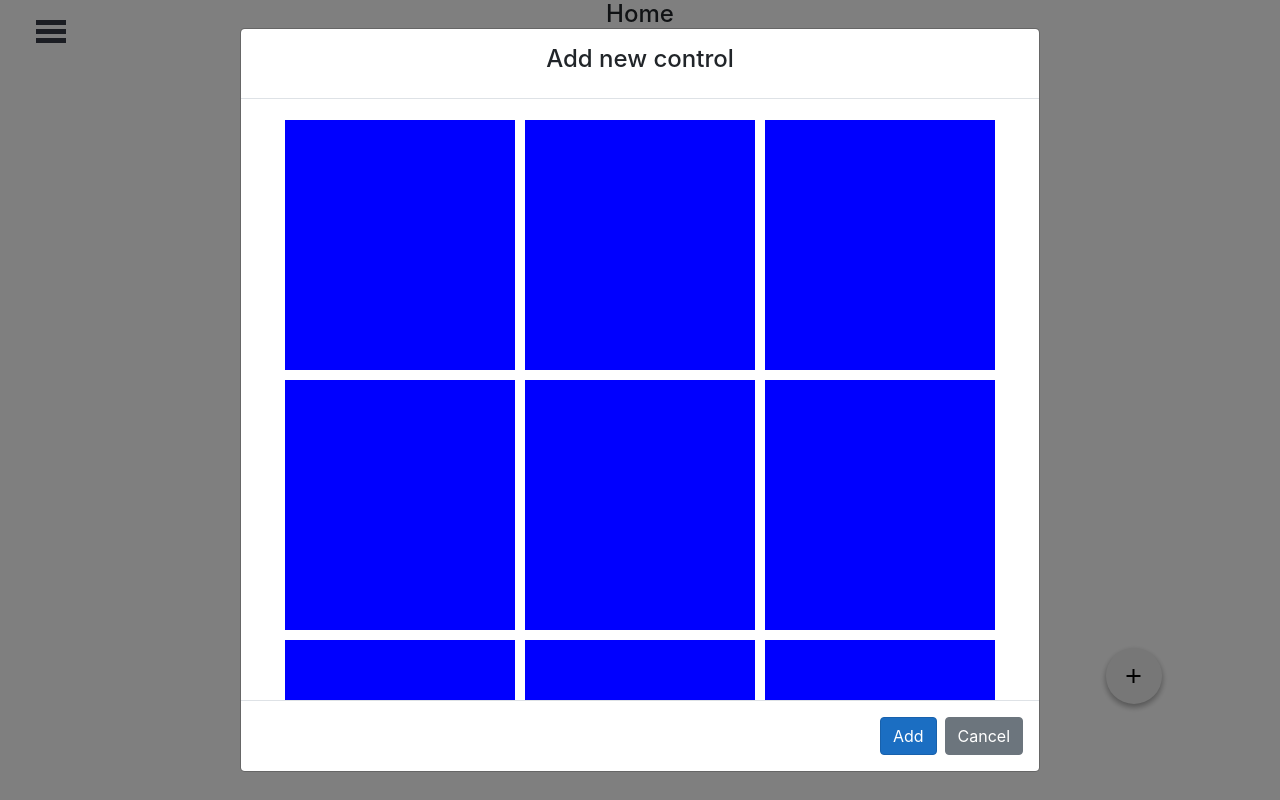
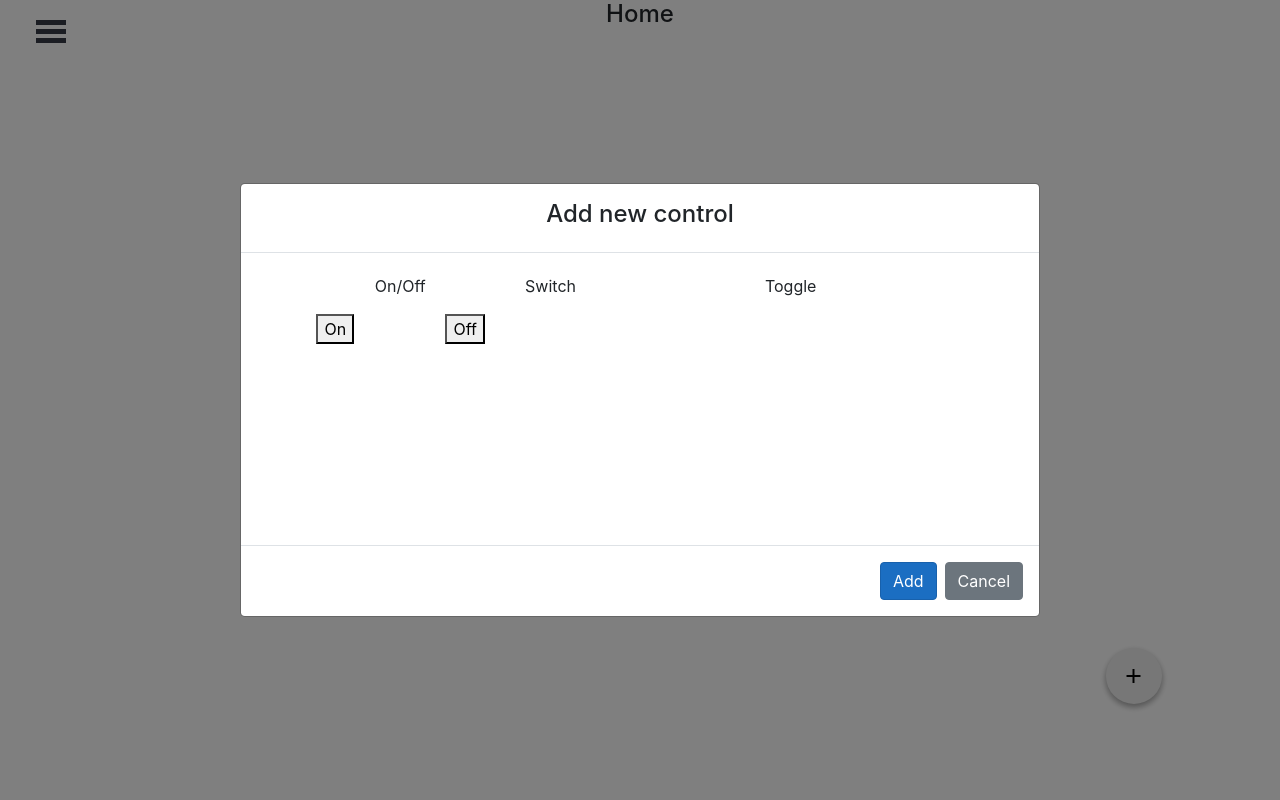
Before and after one commit to Furman950/simple-home-automation, a React (Create React App) app in the folder SimpleHomeAutomation/ClientApp/: page / in a window 1280 px wide. Both pictures are taken after a click on the button "add". Built offline with nearby package versions, Linux system fonts and the light colour scheme.

Commit message:
Implemented adding a control to home view

```diff
--- a/SimpleHomeAutomation/ClientApp/src/components/ControlForm.js
+++ b/SimpleHomeAutomation/ClientApp/src/components/ControlForm.js
@@ -1,9 +1,31 @@
 import React, { Component } from 'react';
-import { Modal, Button, Col, Container } from 'react-bootstrap';
+import { Modal, Button, Col } from 'react-bootstrap';
+import Controls from './controls/controls';
 
 export default class AddNewControlForm extends Component {
     constructor(props) {
         super(props);
+        this.state = {
+            selectedControl: undefined
+        }
+    }
+
+    updateSelectedControl = (componentName) => {
+        console.log(componentName);
+        this.setState({
+            selectedControl: componentName
+        })
+    }
+
+    addControl = () => {
+        if (this.state.selectedControl === undefined) {
+            alert("You need to choose control");
+            return;
+        }
+
+        this.props.addControl(this.state.selectedControl)
+        this.props.handleClose();
+        this.setState({ selectedControl: undefined })
     }
 
     render() {
@@ -22,42 +44,10 @@ export default class AddNewControlForm extends Component {
                     </Col>
                 </Modal.Header>
                 <Modal.Body>
-                    <div class="flex-container">
-                        <div class="flex-item"></div>
-                        <div class="flex-item"></div>
-                        <div class="flex-item"></div>
-                        <div class="flex-item"></div>
-                        <div class="flex-item"></div>
-                        <div class="flex-item"></div>
-                        <div class="flex-item"></div>
-                        <div class="flex-item"></div>
-                        <div class="flex-item"></div>
-                        <div class="flex-item"></div>
-                        <div class="flex-item"></div>
-                        <div class="flex-item"></div>
-                        <div class="flex-item"></div>
-                        <div class="flex-item"></div>
-                        <div class="flex-item"></div>
-                        <div class="flex-item"></div>
-                        <div class="flex-item"></div>
-                        <div class="flex-item"></div>
-                        <div class="flex-item"></div>
-                        <div class="flex-item"></div>
-                        <div class="flex-item"></div>
-                        <div class="flex-item"></div>
-                        <div class="flex-item"></div>
-                        <div class="flex-item"></div>
-                        <div class="flex-item"></div>
-                        <div class="flex-item"></div>
-                        <div class="flex-item"></div>
-                        <div class="flex-item"></div>
-                        <div class="flex-item"></div>
-                        <div class="flex-item"></div>
-                        <div class="flex-item"></div>
-                    </div>
+                    <Controls updateSelectedControl={this.updateSelectedControl} />
                 </Modal.Body>
                 <Modal.Footer>
-                    <Button variant="primary" onclick={this.props.addNewControl}>Add</Button>
+                    <Button variant="primary" onClick={this.addControl}>Add</Button>
                     <Button variant="secondary" onClick={this.props.handleClose}>Cancel</Button>
                 </Modal.Footer>
             </Modal>
--- a/SimpleHomeAutomation/ClientApp/src/components/Nav.js
+++ b/SimpleHomeAutomation/ClientApp/src/components/Nav.js
@@ -5,10 +5,10 @@ import '../css/NavMenu.css';
 
 const Burger = (props) => {
   return (
-    <div class="burger-button" onClick={props.onClick}>
-      <span class="burger-bar" style={{ top: '0%' }}></span>
-      <span class="burger-bar" style={{ top: '30%' }}></span>
-      <span class="burger-bar" style={{ top: '60%' }}></span>
+    <div className="burger-button" onClick={props.onClick}>
+      <span className="burger-bar" style={{ top: '0%' }}></span>
+      <span className="burger-bar" style={{ top: '30%' }}></span>
+      <span className="burger-bar" style={{ top: '60%' }}></span>
     </div>
   )
 }
@@ -28,7 +28,6 @@ export class Nav extends Component {
   }
 
   render() {
-    console.log(this.props.collapsed)
     return (
       <Container>
         <Burger onClick={this.props.toggleNavbar} />
@@ -37,24 +36,24 @@ export class Nav extends Component {
           id="nav"
           className={this.props.collapsed ? this.state.closeNav : 'openNav'}
         >
-          <h4 class="text-center">Simple Home Automation</h4>
+          <h4 className="text-center">Simple Home Automation</h4>
           <NavItem onClick={this.props.toggleNavbar}>
             <NavLink tag={Link} className="" to="/">
-              <i class="material-icons">home</i>
+              <i className="material-icons">home</i>
               <span>Home</span>
             </NavLink>
           </NavItem>
 
           <NavItem onClick={this.props.toggleNavbar}>
             <NavLink tag={Link} className="" to="/scheduled-tasks">
-              <i class="material-icons">query_builder</i>
+              <i className="material-icons">query_builder</i>
               <span>Scheduled Task</span>
             </NavLink>
           </NavItem>
 
           <NavItem onClick={this.props.toggleNavbar}>
             <NavLink tag={Link} className="" to="/settings">
-              <i class="material-icons">settings</i>
+              <i className="material-icons">settings</i>
               <span>Settings</span>
             </NavLink>
           </NavItem>
--- a/SimpleHomeAutomation/ClientApp/src/components/ScheduledTaskForm.js
+++ b/SimpleHomeAutomation/ClientApp/src/components/ScheduledTaskForm.js
@@ -4,6 +4,7 @@ import { Modal, Button, Col } from 'react-bootstrap';
 export default class ScheduledTaskForm extends Component {
     constructor(props) {
         super(props);
+        this.state = {}
     }
     render() {
         return (
--- a/SimpleHomeAutomation/ClientApp/src/components/controls/OnOff.js
+++ b/SimpleHomeAutomation/ClientApp/src/components/controls/OnOff.js
@@ -1,7 +1,31 @@
 import React, { Component } from 'react';
+import { Row, Col } from 'react-bootstrap';
 
 export default class OnOff extends Component {
+    constructor(props) {
+        super(props);
+        this.state = {
+            on: false,
+        }
+    }
+
     render() {
-        <p>OnOff</p>
+        return (
+            <div className={this.props.theClasses}>
+                <p className="text-center">{this.props.label}</p>
+                <Row>
+                    <Col md={6} className="text-center">
+                        <button>On</button>
+                    </Col>
+                    <Col md={6} className="text-center">
+                        <button>Off</button>
+                    </Col>
+                </Row>
+            </div>
+        )
     }
 }
+
+OnOff.defaultProps = {
+    label: "On/Off"
+}
--- a/SimpleHomeAutomation/ClientApp/src/components/controls/Switch.js
+++ b/SimpleHomeAutomation/ClientApp/src/components/controls/Switch.js
@@ -2,6 +2,6 @@ import React, { Component } from 'react';
 
 export default class Switch extends Component {
     render() {
-        <p>Switch</p>
+        return (<p>Switch</p>)
     }
 }
--- a/SimpleHomeAutomation/ClientApp/src/components/controls/Toggle.js
+++ b/SimpleHomeAutomation/ClientApp/src/components/controls/Toggle.js
@@ -2,6 +2,6 @@ import React, { Component } from 'react';
 
 export default class Toggle extends Component {
     render() {
-        <p>Toggle</p>
+        return(<p>Toggle</p>)
     }
 }
--- a/SimpleHomeAutomation/ClientApp/src/components/controls/controls.js
+++ b/SimpleHomeAutomation/ClientApp/src/components/controls/controls.js
@@ -1,3 +1,41 @@
+import React, { Component } from 'react';
 import OnOff from './OnOff';
 import Switch from './Switch';
 import Toggle from './Toggle';
+
+
+export default class Controls extends Component {
+    constructor(props) {
+        super(props);
+        this.state = {
+            selected: -1
+        }
+    }
+
+    select = (id, componentName) => {
+        this.props.updateSelectedControl(componentName);
+        this.setState({ selected: id })
+    }
+
+    render() {
+        return (
+            <div className="flex-container">
+                <div className={`flex-item modal-control ${this.state.selected === 1 ? 'selected' : ''}`}
+                    onClick={() => this.select(1, OnOff)}
+                >
+                    <OnOff />
+                </div>
+                <div className={`flex-item modal-control ${this.state.selected === 2 ? 'selected' : ''}`}
+                    onClick={() => this.select(2, Switch)}
+                >
+                    <Switch />
+                </div>
+                <div className={`flex-item modal-control ${this.state.selected === 3 ? 'selected' : ''}`}
+                    onClick={() => this.select(3, Toggle)}
+                >
+                    <Toggle />
+                </div>
+            </div>
+        )
+    }
+}
--- a/SimpleHomeAutomation/ClientApp/src/css/AddNewControl.css
+++ b/SimpleHomeAutomation/ClientApp/src/css/AddNewControl.css
@@ -31,7 +31,6 @@
     width: 30%;
     margin: 5px;
     height: 250px;
-    background-color: blue;
   }
 
   @media (max-width: 400px){
@@ -42,3 +41,14 @@
       right: 3vw;
     }
   }
+
+.modal-control:hover{
+    cursor: pointer;
+    opacity: .7;
+    background-color: rgba(65, 112, 201, 0.836);
+}
+
+.selected {
+    opacity: .7;
+    background-color: rgba(65, 112, 201, 0.836);
+}
--- a/SimpleHomeAutomation/ClientApp/src/views/Home.js
+++ b/SimpleHomeAutomation/ClientApp/src/views/Home.js
@@ -7,21 +7,33 @@ export default class Home extends Component {
   constructor(props) {
     super(props);
     this.state = {
-      ui: {},
+      ui: [],
       show: false
     }
   }
 
-  //http://negomi.github.io/react-burger-menu/
-
   handleShow = () => this.setState({ show: true })
   handleClose = () => this.setState({ show: false })
 
+  addControl = (component) => {
+    this.setState({ ui: [...this.state.ui, component] })
+  }
+
   render() {
+    let controls = [];
+    this.state.ui.forEach(componentName => {
+      const Control = componentName;
+      controls.push(<Control theClasses={"flex-item"}/>)
+    })
+
     return (
       <div>
-        <h4 class="text-center">Home</h4>
-        <ControlForm show={this.state.show} handleClose={this.handleClose}/>
+        <h4 className="text-center">Home</h4>
+        <div className="flex-container">
+          {controls}
+        </div>
+
+        <ControlForm show={this.state.show} handleClose={this.handleClose} addControl={this.addControl} />
         <Fab onClick={this.handleShow} />
       </div>
     );
```
